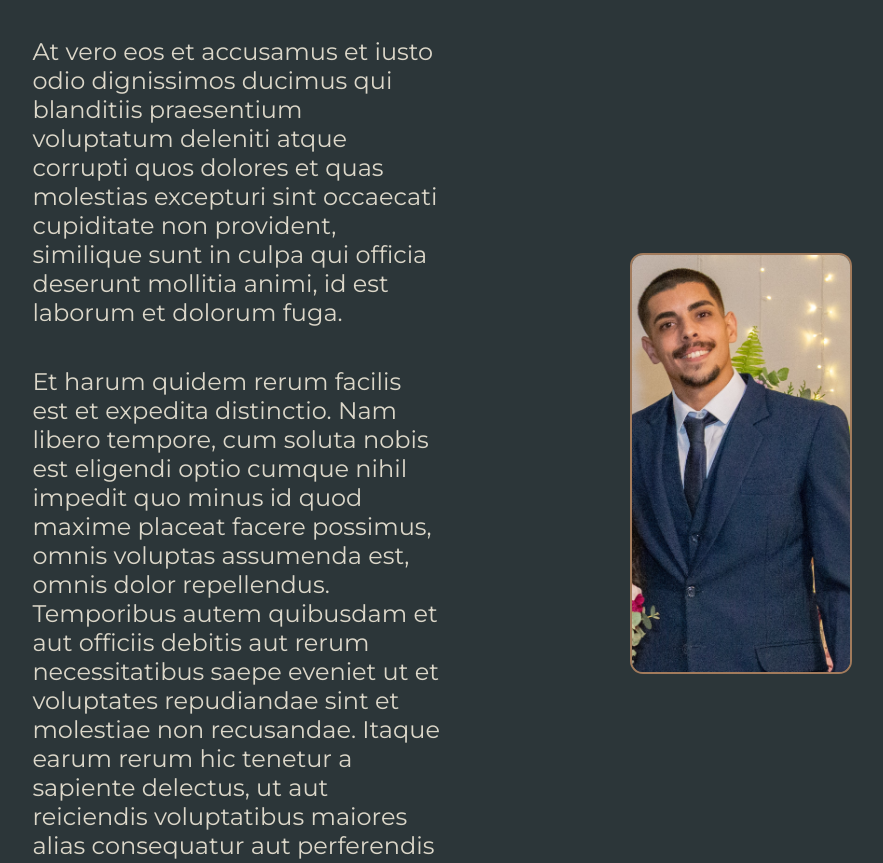
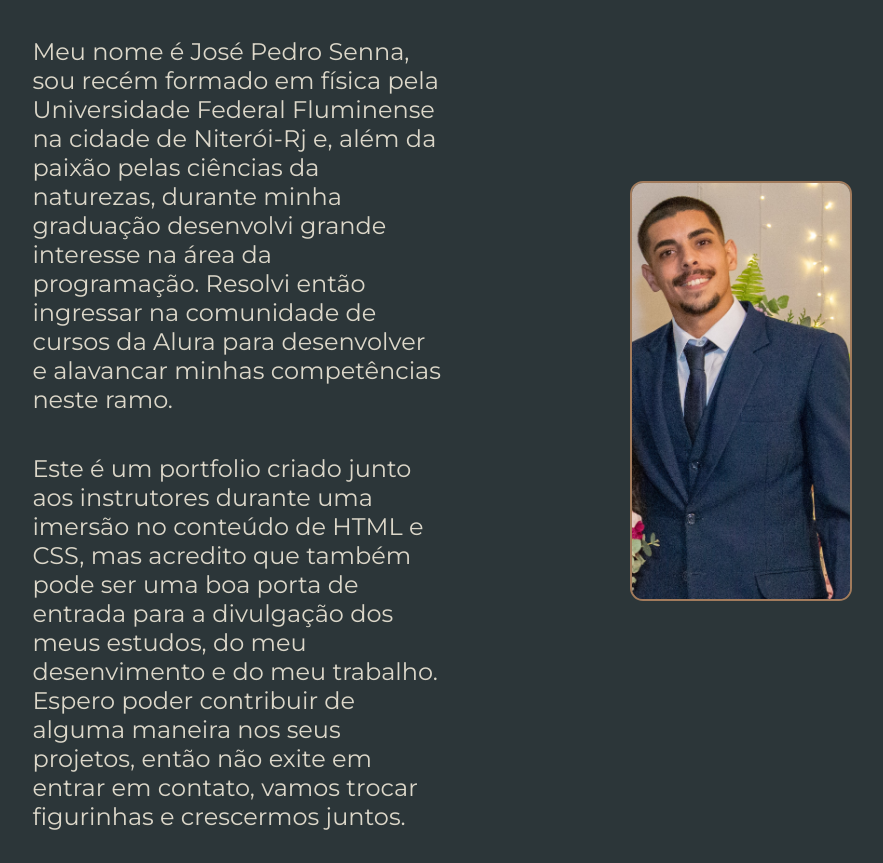
Before and after one commit to josepedrosenna/portfolio, a plain HTML site: page about.html in a window 1280 px wide. Shown: the part 167-1030 px from the top of the page, without its empty margins (198-1081 px from the left). Drawn offline with nearby package versions, Linux system fonts and the light colour scheme.

Commit message:
Atualização do about

```diff
--- a/about.html
+++ b/about.html
@@ -18,8 +18,8 @@
     <main class="apresentacao">
         <section class="apresentacao-conteudo">
             <h1 class="apresentacao-conteudo-titulo">Sobre mim</h1>
-            <p class="apresentacao-conteudo-texto">At vero eos et accusamus et iusto odio dignissimos ducimus qui blanditiis praesentium voluptatum deleniti atque corrupti quos dolores et quas molestias excepturi sint occaecati cupiditate non provident, similique sunt in culpa qui officia deserunt mollitia animi, id est laborum et dolorum fuga.</p>
-            <p class="apresentacao-conteudo-texto">Et harum quidem rerum facilis est et expedita distinctio. Nam libero tempore, cum soluta nobis est eligendi optio cumque nihil impedit quo minus id quod maxime placeat facere possimus, omnis voluptas assumenda est, omnis dolor repellendus. Temporibus autem quibusdam et aut officiis debitis aut rerum necessitatibus saepe eveniet ut et voluptates repudiandae sint et molestiae non recusandae. Itaque earum rerum hic tenetur a sapiente delectus, ut aut reiciendis voluptatibus maiores alias consequatur aut perferendis doloribus asperiores ipsum delis forum birol parela maxime infena. Excepteur sint occaecat cupidatat non.</p>
+            <p class="apresentacao-conteudo-texto">Meu nome é José Pedro Senna, sou recém formado em física pela Universidade Federal Fluminense na cidade de Niterói-Rj e, além da paixão pelas ciências da naturezas, durante minha graduação desenvolvi grande interesse na área da programação. Resolvi então ingressar na comunidade de cursos da Alura para desenvolver e alavancar minhas competências neste ramo.</p>
+            <p class="apresentacao-conteudo-texto">Este é um portfolio criado junto aos instrutores durante uma imersão no conteúdo de HTML e CSS, mas acredito que também pode ser uma boa porta de entrada para a divulgação dos meus estudos, do meu desenvimento e do meu trabalho. Espero poder contribuir de alguma maneira nos seus projetos, então não exite em entrar em contato, vamos trocar figurinhas e crescermos juntos.</p>
         </section>
         <img src="./assets/imagem-jose.jpg" alt="Foto do José Pedro Senna" class="imagem-autor">
     </main>
```
